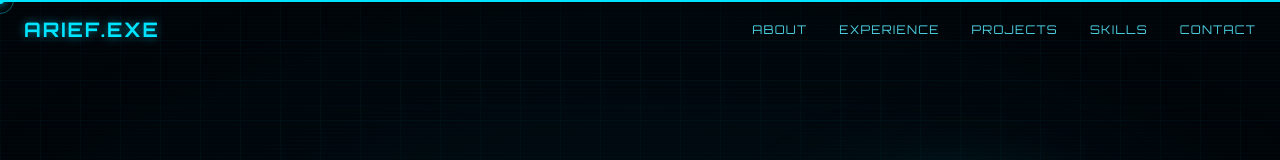
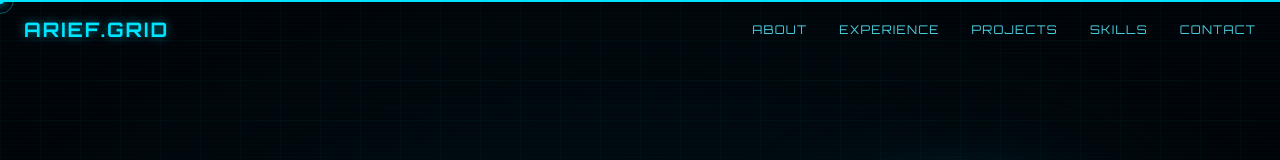
Before and after one commit to arreppp/myportfolio, a React (Vite) app: page / in a window 1280 px wide. Shown: the top 160 px of the page. Built offline with nearby package versions, Linux system fonts and the light colour scheme.

Commit message:
the grid

```diff
--- a/index.html
+++ b/index.html
@@ -5,7 +5,7 @@
     <link rel="icon" type="image/svg+xml" href="/vite.svg" />
     <meta name="viewport" content="width=device-width, initial-scale=1.0" />
     <meta name="description" content="Nurarief Ilman Bin Jefri — Software Developer Portfolio" />
-    <title>ARIEF.EXE — Portfolio</title>
+    <title>ARIEF.GRID — Portfolio</title>
   </head>
   <body>
     <div id="root"></div>
--- a/src/components/layout/Navbar.tsx
+++ b/src/components/layout/Navbar.tsx
@@ -41,7 +41,7 @@ export default function Navbar() {
           onClick={e => { e.preventDefault(); handleNav('#hero') }}
           className="font-display text-xl font-bold text-neon-cyan tracking-widest animate-flicker"
         >
-          ARIEF.EXE
+          ARIEF.GRID
         </a>
 
         {/* Desktop links */}
--- a/src/components/sections/Contact.tsx
+++ b/src/components/sections/Contact.tsx
@@ -31,7 +31,7 @@ export default function Contact() {
         <SectionTitle label="// ESTABLISH LINK" title="Contact" accent="cyan" />
 
         {/* Contact link cards */}
-        <div className="grid sm:grid-cols-3 gap-4 mb-12">
+        {/* <div className="grid sm:grid-cols-3 gap-4 mb-12">
           {contactLinks.map((c, i) => (
             <motion.a
               key={c.label}
@@ -50,7 +50,7 @@ export default function Contact() {
               </TronCard>
             </motion.a>
           ))}
-        </div>
+        </div> */}
 
         {/* Contact form */}
         <motion.div
```
